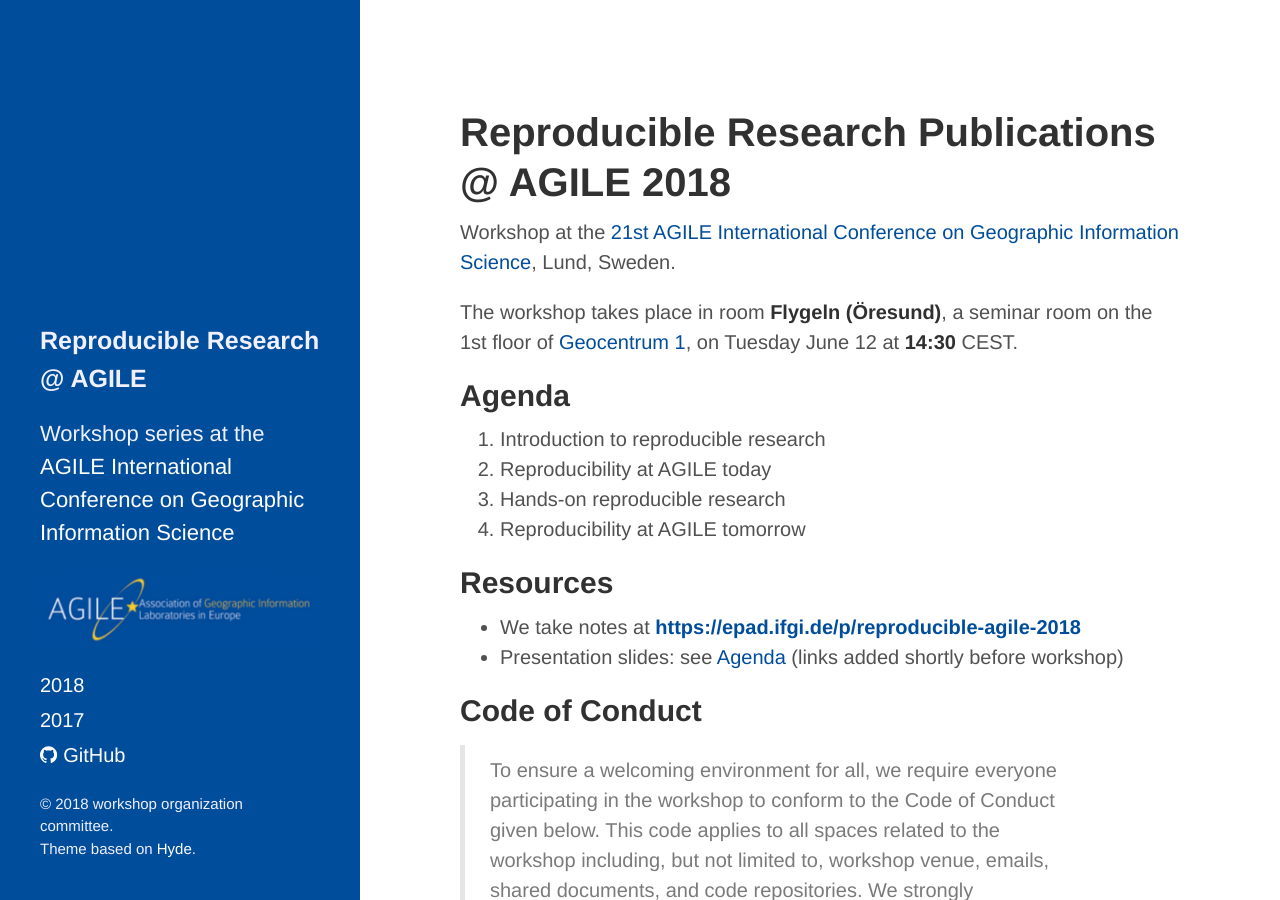
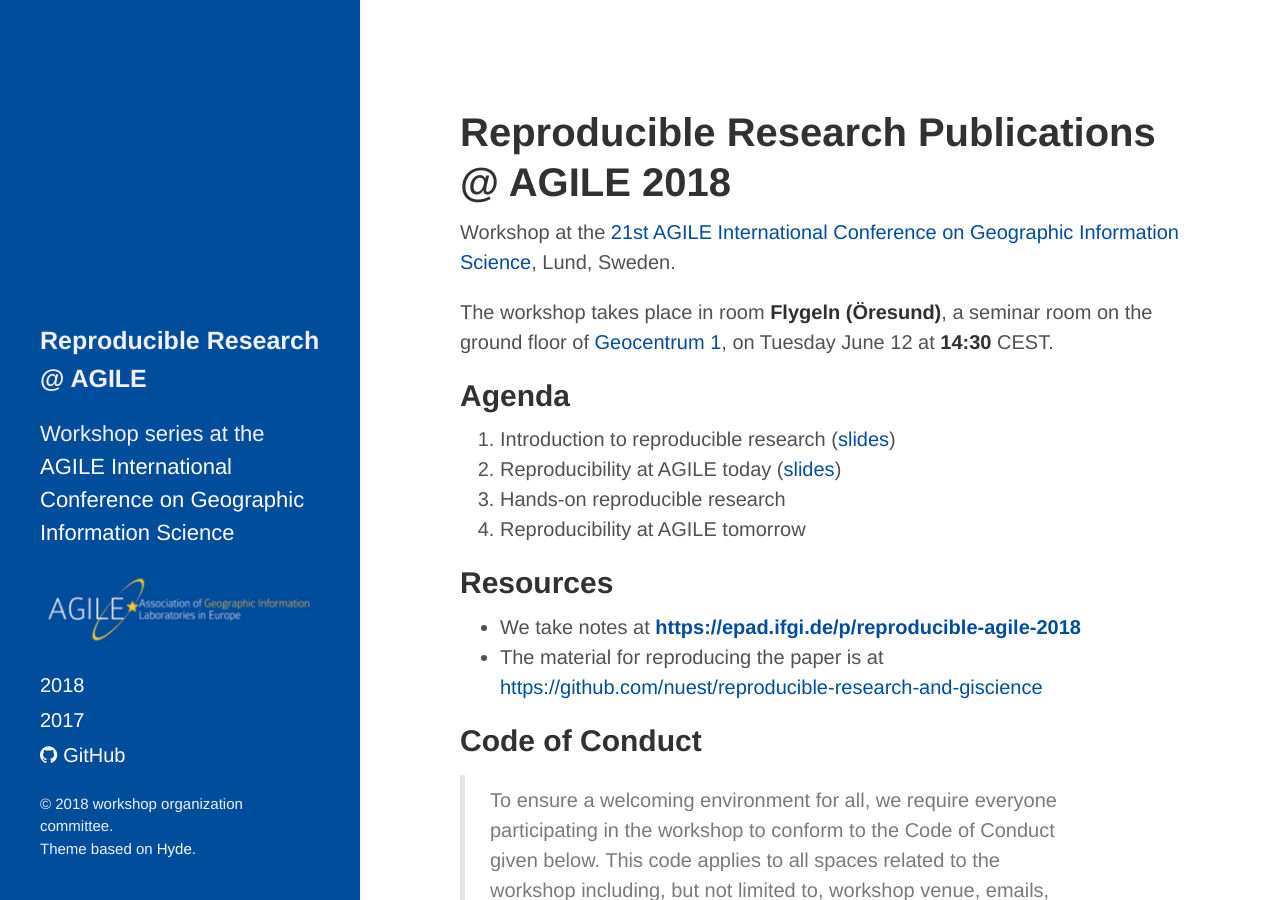
Before and after one commit to reproducible-agile/reproducible-agile.github.io, a Jekyll site: the page built from 2018.md, in a window 1280 px wide and 900 px high. Built offline with Jekyll 4.4.1, drawn with Linux system fonts in a browser that asks for light colours.

Commit message:
add slide links

```diff
--- a/2018.md
+++ b/2018.md
@@ -12,19 +12,19 @@
 
 Workshop at the [21st AGILE International Conference on Geographic Information Science](http://agile-online.org/index.php/conference/conference-2018), Lund, Sweden.
 
-The workshop takes place in room **Flygeln (Öresund)**, a seminar room on the 1st floor of [Geocentrum 1](https://agile-online.org/practical-and-local-information-2018/venues-and-social-events-2018), on Tuesday June 12 at **14:30** CEST.
+The workshop takes place in room **Flygeln (Öresund)**, a seminar room on the ground floor of [Geocentrum 1](https://agile-online.org/practical-and-local-information-2018/venues-and-social-events-2018), on Tuesday June 12 at **14:30** CEST.
 
 ## Agenda
 
-1. Introduction to reproducible research
-2. Reproducibility at AGILE today
+1. Introduction to reproducible research ([slides](https://docs.google.com/presentation/d/1A41_Jd_saP4n_Vm84In3onRJkA4M_95EjWqJiSrl4s8/edit?usp=sharing))
+2. Reproducibility at AGILE today ([slides](https://docs.google.com/presentation/d/1Psz_tv6fGMzi2YSSPaYFrseoSzEmNa3p1epP7LEDVQg/edit?usp=sharing))
 3. Hands-on reproducible research
 4. Reproducibility at AGILE tomorrow
 
 ## Resources
 
 - We take notes at [**https://epad.ifgi.de/p/reproducible-agile-2018**](https://epad.ifgi.de/p/reproducible-agile-2018)
-- Presentation slides: see [Agenda](#agenda) (links added shortly before workshop)
+- The material for reproducing the paper is at [https://github.com/nuest/reproducible-research-and-giscience](https://github.com/nuest/reproducible-research-and-giscience)
 
 ## Code of Conduct
 
```
Also changed, not shown: index.md (+6 -2 lines).
